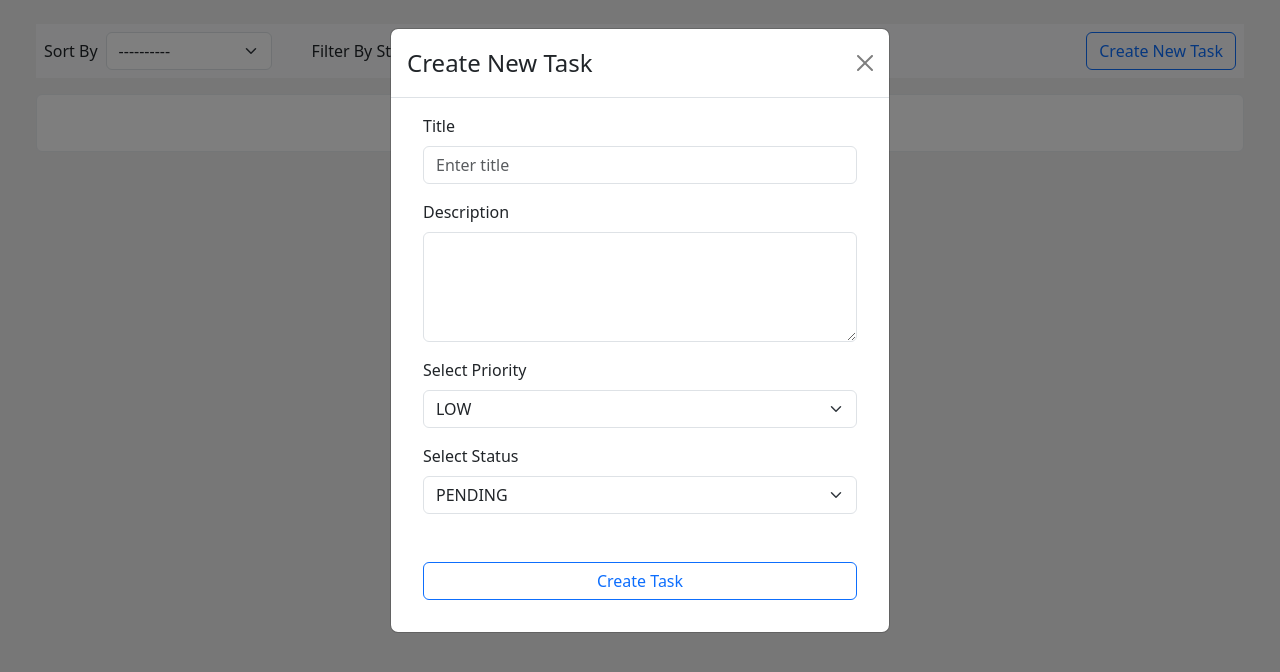
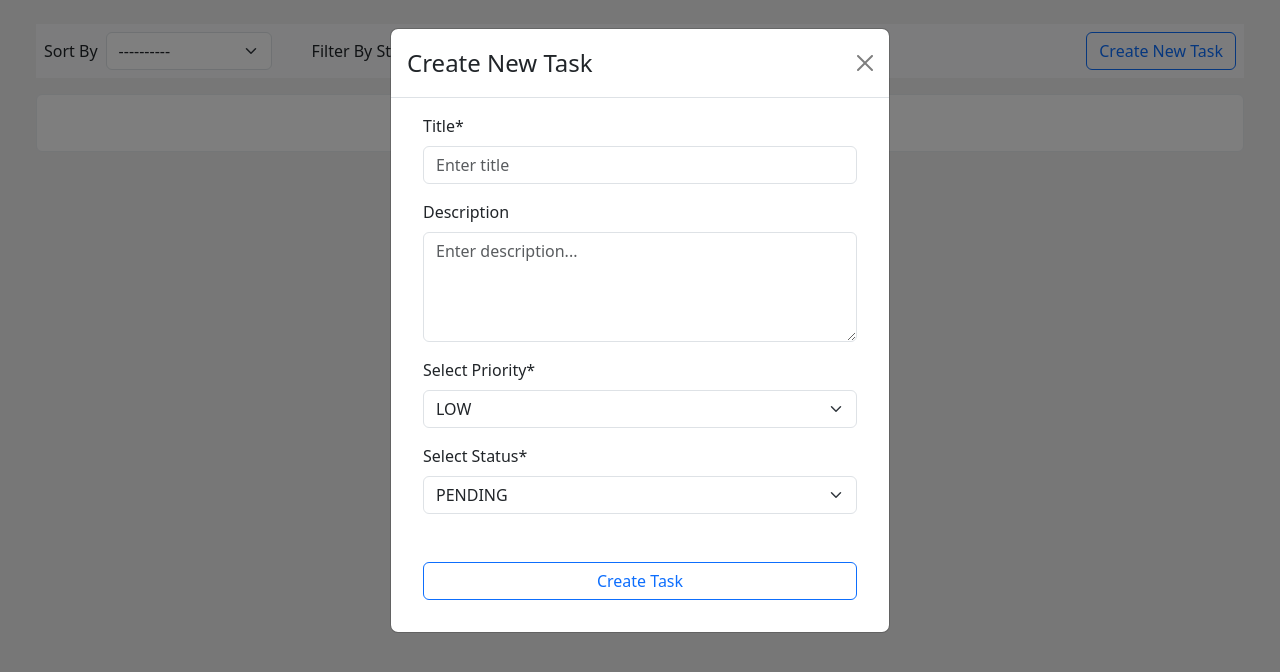
Before and after one commit to pratyushkumar-21/task-manager-app, a React (Create React App) app: page / in a window 1280 px wide. Both pictures are taken after a click on the button "Create New Task". Shown: the top 672 px of the page. Built offline with nearby package versions, Linux system fonts and the light colour scheme.

Commit message:
added placeholder in description

```diff
--- a/src/components/task_manager/TaskForm.jsx
+++ b/src/components/task_manager/TaskForm.jsx
@@ -30,7 +30,7 @@ export default function TaskForm(props) {
   return (
     <Form onSubmit={(e) => onFormSubmit(e, formData)}>
       <Form.Group className="mb-3" controlId="title">
-        <Form.Label>Title</Form.Label>
+        <Form.Label>Title*</Form.Label>
         <Form.Control
           type="text"
           placeholder="Enter title"
@@ -49,11 +49,12 @@ export default function TaskForm(props) {
           name="description"
           onChange={handleInputChange}
           value={formData.description}
+          placeholder="Enter description..."
         />
       </Form.Group>
 
       <Form.Group className="mb-3">
-        <Form.Label htmlFor="priority">Select Priority</Form.Label>
+        <Form.Label htmlFor="priority">Select Priority*</Form.Label>
         <Form.Select
           id="priority"
           value={formData.priority}
@@ -69,7 +70,7 @@ export default function TaskForm(props) {
       </Form.Group>
 
       <Form.Group className="mb-3">
-        <Form.Label htmlFor="status">Select Status</Form.Label>
+        <Form.Label htmlFor="status">Select Status*</Form.Label>
         <Form.Select
           id="status"
           value={formData.status}
```
